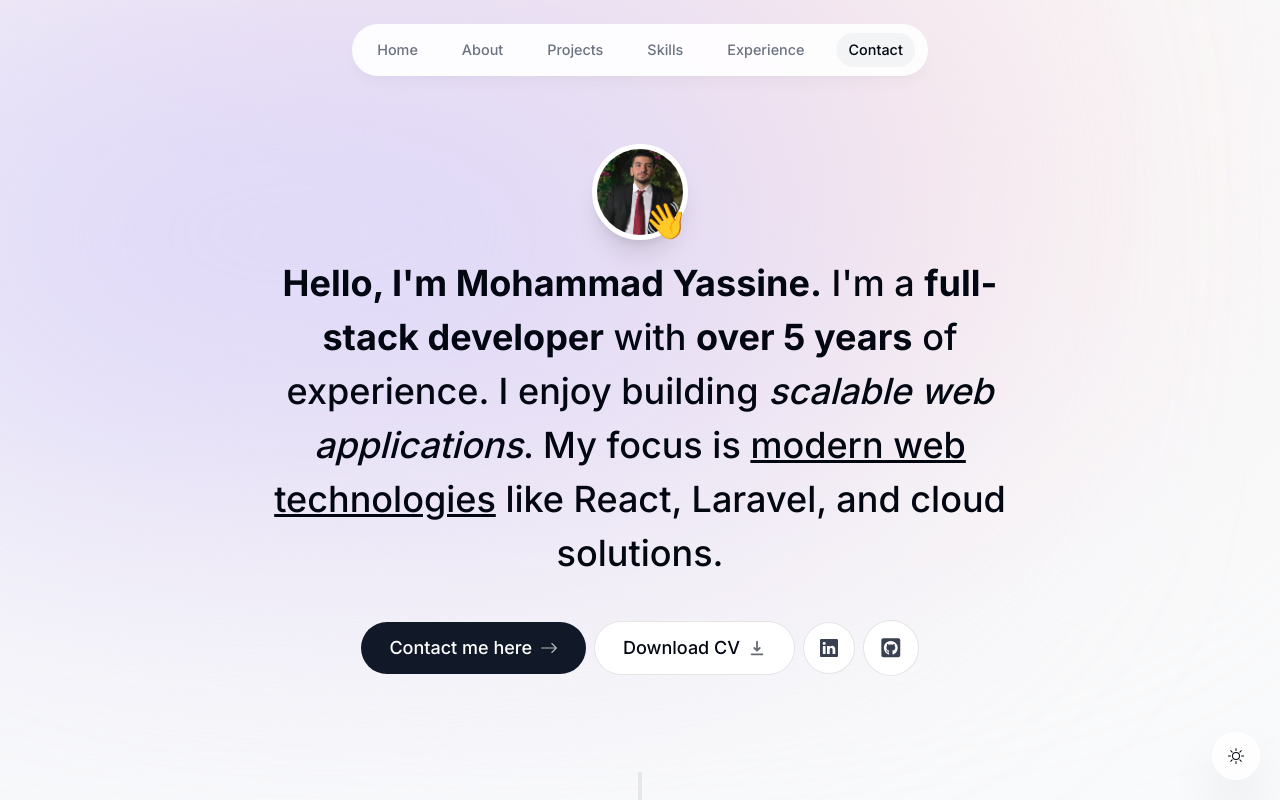
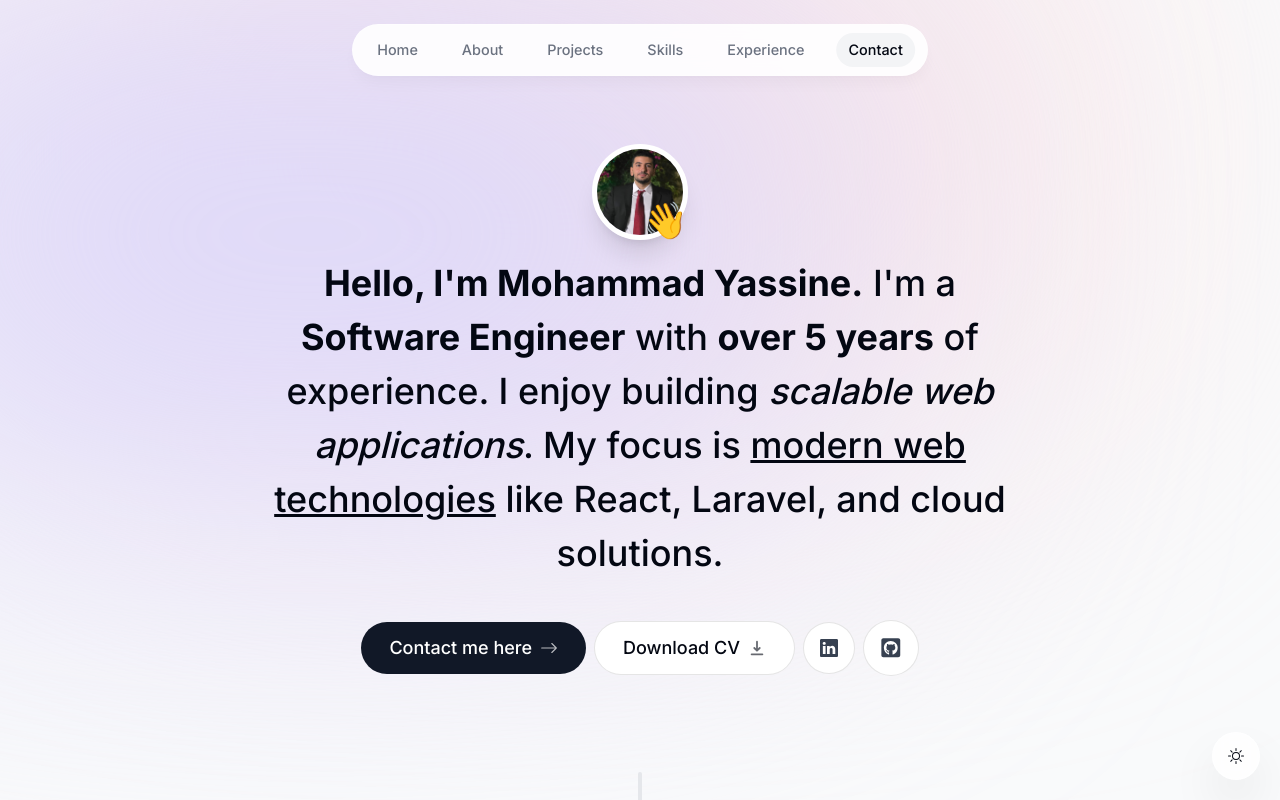
Before and after one commit to ausminatalli/MohammadYassin.Portfolio, a Next.js app: page / in a window 1280 px wide. Shown: the top 800 px of the page. Built offline with nearby package versions, Linux system fonts and the light colour scheme; no server answers.

Commit message:
refactor: update professional title from "full-stack developer" to "Software Engineer" in intro component.

```diff
--- a/components/intro.tsx
+++ b/components/intro.tsx
@@ -63,7 +63,7 @@ export default function Intro() {
         animate={{ opacity: 1, y: 0 }}
       >
         <span className="font-bold">Hello, I'm Mohammad Yassine.</span> I'm a{" "}
-        <span className="font-bold">full-stack developer</span> with{" "}
+        <span className="font-bold">Software Engineer</span> with{" "}
         <span className="font-bold">over 5 years</span> of experience. I enjoy
         building <span className="italic">scalable web applications</span>. My
         focus is <span className="underline">modern web technologies</span> like
```
